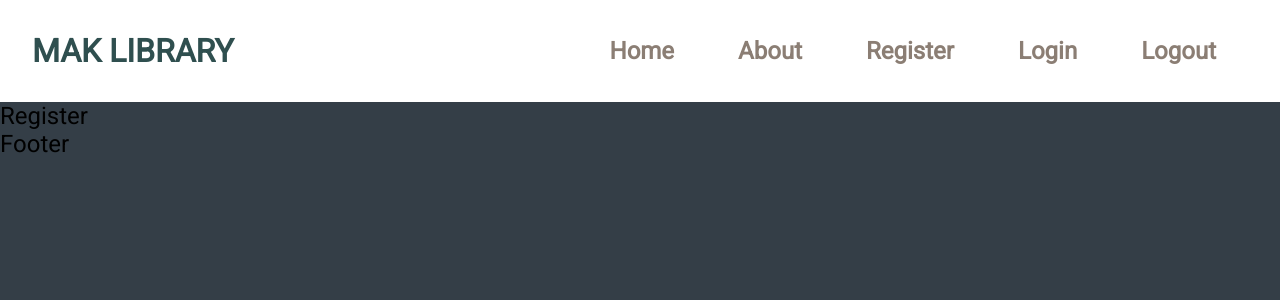
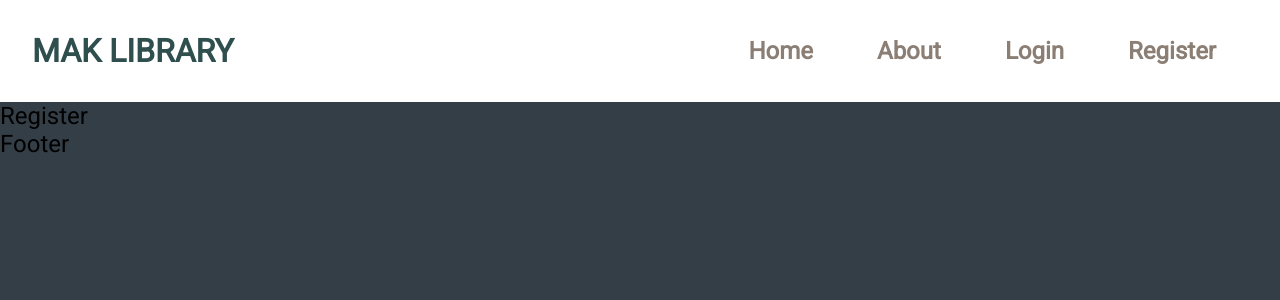
Before and after one commit to AkifKA/Library, a React (Create React App) app: page /register in a window 1280 px wide. Shown: the top 300 px of the page. Built offline with nearby package versions, Linux system fonts and the light colour scheme; a web font is replaced by a local one.

Commit message:
14. Login - Logout

```diff
--- a/src/components/navbar/Navbar.jsx
+++ b/src/components/navbar/Navbar.jsx
@@ -3,8 +3,13 @@ import { HamburgerIcon, Logo, Menu, MenuLink, Nav } from "./Navbar.style";
 import { menuIcon } from "../../helper/iconData";
 import { useState } from "react";
 
-const Navbar = () => {
+const Navbar = ({ currentUser, setCurrentUser }) => {
   const [showMenu, setShowMenu] = useState(false);
+
+  const handleLogout = () => {
+    setCurrentUser(false);
+    sessionStorage.clear();
+  };
 
   return (
     <Nav justify="space-between" wrap="wrap">
@@ -15,9 +20,17 @@ const Navbar = () => {
       <Menu showMenu={showMenu}>
         <MenuLink to="/">Home</MenuLink>
         <MenuLink to="/about">About</MenuLink>
-        <MenuLink to="/register">Register</MenuLink>
-        <MenuLink to="/login">Login</MenuLink>
-        <MenuLink to="/logout">Logout</MenuLink>
+
+        {!currentUser ? (
+          <>
+            <MenuLink to="/login">Login</MenuLink>
+            <MenuLink to="/register">Register</MenuLink>
+          </>
+        ) : (
+          <MenuLink to="/logout" onClick={handleLogout}>
+            Logout
+          </MenuLink>
+        )}
       </Menu>
     </Nav>
   );
--- a/src/pages/login/Login.jsx
+++ b/src/pages/login/Login.jsx
@@ -14,8 +14,8 @@ const Login = ({ setCurrentUser }) => {
 
   const handleSubmit = (e) => {
     e.preventDefault();
-    setCurrentUser("akifka");
-    sessionStorage.setItem("user", "akifka");
+    setCurrentUser(true);
+    sessionStorage.setItem("user", true);
     navigate(-1);
   };
 
--- a/src/router/AppRouter.jsx
+++ b/src/router/AppRouter.jsx
@@ -14,7 +14,7 @@ const AppRouter = () => {
 
   return (
     <BrowserRouter>
-      <Navbar />
+      <Navbar currentUser={currentUser} setCurrentUser={setCurrentUser} />
       <Routes>
         <Route path="/" element={<Home />} />
         <Route
--- a/src/router/PrivateRouter.jsx
+++ b/src/router/PrivateRouter.jsx
@@ -2,7 +2,7 @@ import React from "react";
 import { Navigate, Outlet } from "react-router-dom";
 
 const PrivateRouter = () => {
-  const user = false;
+  const user = sessionStorage.getItem("user");
 
   return user ? <Outlet /> : <Navigate to="/login" />;
 };
```
